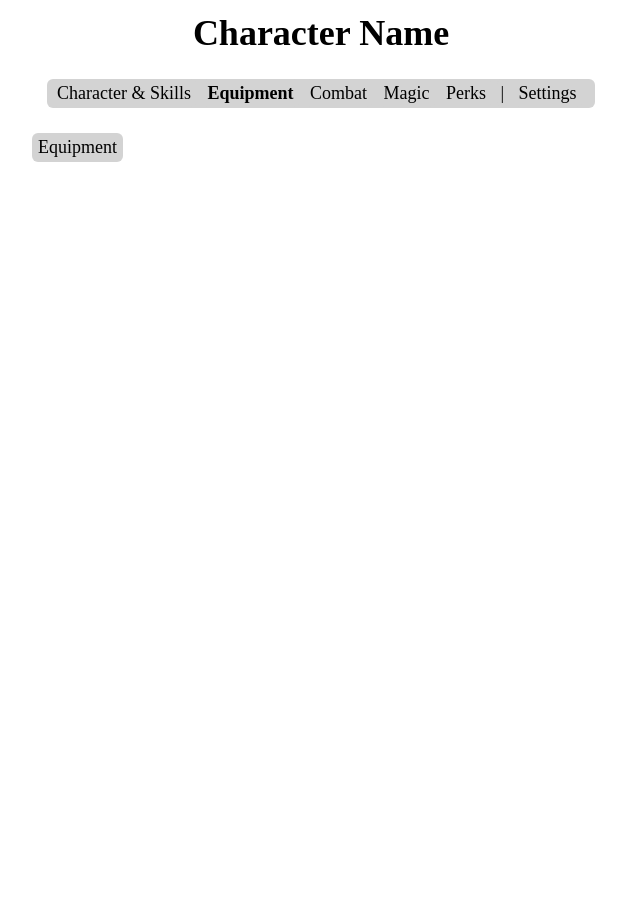
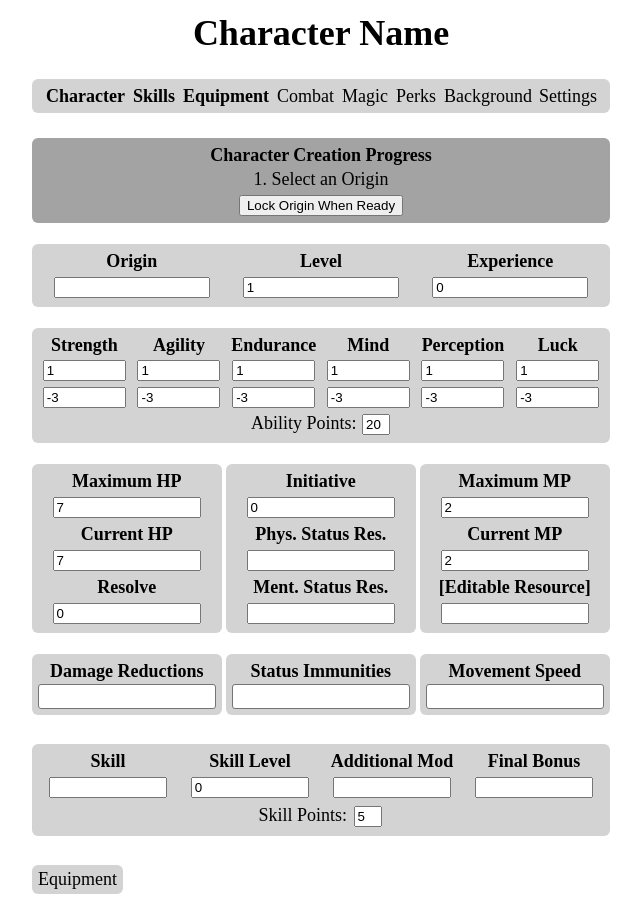
Before and after one commit to RionaKelly/SVCharacterSheet, a plain HTML site: page index.html in a window 1280 px wide. Both pictures are taken after a click on the element "Equipment". Shown: the whole page, without its empty margins (319-960 px from the left). Before the commit the page ends 800 px from the top, so only its background shows below. Drawn offline with Linux system fonts and the light colour scheme.

Commit message:
Character Creation Guide in progress with general improvements

```diff
--- a/index.html
+++ b/index.html
@@ -16,31 +16,47 @@
 -->
 
 <body onload="loadData()">
-  <div style="background-color: white;width:540px;margin: auto;text-align: center;margin-top: 8px;">
+  <div style="background-color: white;width:544px;margin: auto;text-align: center;margin-top: 8px;">
     <!-- <img src="assets\defaultIcon.png" alt="default player icon"> -->
     <h1 contenteditable="true">Character Name</h1>
   </div>
   <br>
-  <div class="categories" style="width:540px;margin: auto;">
-    <div style="display: inline;" onclick="categoryChange('cha');"><p id="chaButton" style="font-weight: bold;">Character &  Skills</p></div>
-    <div style="display: inline;" onclick="categoryChange('equ');"><p id="equButton">Equipment</p></div>
-    <div style="display: inline;" onclick="categoryChange('com');"><p id="comButton">Combat</p></div>
-    <div style="display: inline;" onclick="categoryChange('mag');"><p id="magButton">Magic</p></div>
-    <div style="display: inline;" onclick="categoryChange('per');"><p id="perButton">Perks</p></div>
-    <div style="display: inline;"><p style="padding:0;cursor:default;">|</p></div>
-    <div style="display: inline;" onclick="categoryChange('set');"><p id="setButton">Settings</p></div>
+  <div class="categories" style="width:570px;margin: auto;">
+    <table>
+    <tr>
+    <td style="display: inline;padding: 2px;" onclick="categoryChange('cha');"><p id="chaButton" class="bold">Character</p></td>
+    <td style="display: inline;padding: 2px;" onclick="categoryChange('ski');"><p id="skiButton" class="bold">Skills</p></td>
+    <td style="display: inline;padding: 2px;" onclick="categoryChange('equ');"><p id="equButton">Equipment</p></td>
+    <td style="display: inline;padding: 2px;" onclick="categoryChange('com');"><p id="comButton">Combat</p></td>
+    <td style="display: inline;padding: 2px;" onclick="categoryChange('mag');"><p id="magButton">Magic</p></td>
+    <td style="display: inline;padding: 2px;" onclick="categoryChange('per');"><p id="perButton">Perks</p></td>
+    <td style="display: inline;padding: 2px;" onclick="categoryChange('bac');"><p id="bacButton">Background</p></td>
+    <!-- <td style="display: inline;"><p style="padding:0;cursor:default;">|</p></td> -->
+    <td style="display: inline;" onclick="categoryChange('set');"><p id="setButton">Settings</p></td>
+    </tr>
+  </table>
+  </div>
+
+  <br>
+
+  <!--Character -->
+  <div id="chaCategory" style="display: block;">
+  <span id="creationProgress">
+  <div style="background-color: rgb(163, 163, 163);">
+    <table>
+      <tr>
+        <th>Character Creation Progress</th>
+      </tr>
+      <tr>
+        <td id="creationGuide">1. Select an Origin</td>
+      </tr>
+      <tr>
+        <td><button id="creationButton" onclick="lockChoice()">Lock Origin When Ready </button></td>
+      </tr>
+    </table>
   </div>
   <br>
-
-  <!--setions-->
-  <div id="setCategory">
-    <div>
-      <p>Settings</p>
-    </div>
-  </div>
-
-  <!--Character & Skills-->
-  <div id="chaCategory" style="display: block;">
+  </span>
   <div class="three">
     <table>
         <tr>
@@ -199,7 +215,11 @@
   </div>
   <br>
   <br>
-  <div>
+  </div>
+
+  <!--Skills-->
+  <div id="skiCategory" style="display: block;">
+    <div>
     <table>
       <tr>
         <th>Skill</th>
@@ -214,6 +234,7 @@
       </tr>
     </table>
   </div>
+  <br>
   </div>
 
   <!--Equipment-->
@@ -248,4 +269,18 @@
    </div>
   </div>
 
+  <!--Background-->
+  <div id="bacCategory">
+    <div>
+      <p>Background</p>
+    </div>
+  </div>
+
+  <!--Settings-->
+  <div id="setCategory">
+    <div>
+      <p>Settings Page</p>
+    </div>
+  </div>
+
 </body>
--- a/script.js
+++ b/script.js
@@ -26,6 +26,8 @@ var curMP;
 var physRes;
 var mentRes;
 
+var creationStage; // What stage of character creation the player has reached, for disabling modifying stats
+
 // Name, Modifier
 const damageReductions = [["Piercing", 0], ["Slashing", 0], ["Striking", 0], // 0-2
 ["Fire", 0], ["Lightning", 0], ["Corrosion", 0], ["Poison", 0], // 3-6
@@ -50,74 +52,130 @@
 ["Arcana", 0, 0, false], ["Alchemy", 0, 0, false], ["Occultism", 0, 0, false], ["Religion", 0, 0, false], // 28-31
 ["Mechanics", 0, 0, false], ["Operate Machine", 0, 0, false], ["Pilot (Steed)", 0, 0, false], ["Pilot (Vehicle)", 0, 0, false]] // 32-35
 
-function categoryChange(category) {
-    // Changes the current category being displayed
-    document.getElementById("chaButton").style = "";
-    document.getElementById("equButton").style = "";
-    document.getElementById("comButton").style = "";
-    document.getElementById("magButton").style = "";
-    document.getElementById("perButton").style = "";
-    document.getElementById("setButton").style = "";
-    document.getElementById("chaCategory").style = "";
-    document.getElementById("equCategory").style = "";
-    document.getElementById("comCategory").style = "";
-    document.getElementById("magCategory").style = "";
-    document.getElementById("perCategory").style = "";
-    document.getElementById("setCategory").style = "";
+function categoryChange(choice) {
+    // Toggles whether a category should be displayed or not
 
-    switch(category) {
-        case "cha":
-            document.getElementById("chaButton").style = "font-weight: bold;";
-            document.getElementById("chaCategory").style = "display: block;";
-            break;
-        case "equ":
-            document.getElementById("equButton").style = "font-weight: bold;";
-            document.getElementById("equCategory").style = "display: block;";
-            break;
-        case "com":
-            document.getElementById("comButton").style = "font-weight: bold;";
-            document.getElementById("comCategory").style = "display: block;";
-            break;
-        case "mag":
-            document.getElementById("magButton").style = "font-weight: bold;";
-            document.getElementById("magCategory").style = "display: block;";
-            break;
-        case "per":
-            document.getElementById("perButton").style = "display: inline; font-weight: bold;";
-            document.getElementById("perCategory").style = "display: block;";
-            break;
-        case "set":
-            document.getElementById("setButton").style = "display: inline; font-weight: bold;";
-            document.getElementById("setCategory").style = "display: block;";
-            break;
-        default:
-            console.log("Invalid Categoy Given")
+    var button = choice + "Button";
+    var category = choice + "Category";
+
+    if (document.getElementById(button).className == "bold") {
+        document.getElementById(button).className = "";
+        document.getElementById(category).style = "";
+    } else {
+        document.getElementById(button).className = "bold";
+        document.getElementById(category).style = "display: block;";
     }
 }
 
+function updateCreationProgress() {
+    // Updates the Character Creation Progress box to guide player and lock choices
+
+}
+
+function lockChoice() {
+    switch(creationStage) {
+        case 0:
+            if (origin != "") {
+                creationStage = 1
+                document.getElementById("creationGuide").innerHTML = "2. Spend Ability Points on your Stats"
+                document.getElementById("creationButton").innerHTML = "Lock Stats When Ready"
+                document.getElementById("origin").setAttribute("readonly", true);
+            }
+            break;
+        case 1:
+            if (document.getElementById("abiPoints").value == 0) {
+                creationStage = 2
+                document.getElementById("creationGuide").innerHTML = "3. Yay :)"
+                document.getElementById("creationButton").innerHTML = "Lock Somethinggg idk yet :/"
+                document.getElementById("abiPointsContainer").style = "display: none;"
+                u
+            }
+            break;
+        case 2:
+
+            break;
+    }
+}
+
+function originChange() {
+    // Changes the characters origin. Stage = 0/1
+
+    origin = document.getElementById("origin").value;
+
+    // Resets variables changed by origins
+    document.getElementById("strScore").value = 1;
+    document.getElementById("strScore").min = 1;
+    document.getElementById("lucScore").value = 1;
+    document.getElementById("lucScore").min = 1;
+    for (let i = 0; i < damageReductions.length; i++) {
+        damageReductions[i][1] = 0;
+    }
+    for (let i = 0; i < statusImmunities.length; i++) {
+        statusImmunities[i][1] = 0;
+    }
+    for (let i = 1; i < movementSpeeds.length; i++) {
+        movementSpeeds[i][1] = 0;
+    }
+
+    switch(origin) {
+        case "Human":
+            // +3 archetype points, +3 skill points, +1 to any ability
+            break;
+        case "Briarling":
+            // +3 mental reduction
+            damageReductions[13][1] = 3;
+            break;
+        case "Doll":
+            // +3 poison reduction, +3 hemorrhage reduction. immune to poisoned, infection, open wounds
+            damageReductions[6][1] = 3;
+            damageReductions[9][1] = 3;
+            statusImmunities[1][1] = 1;
+            statusImmunities[3][1] = 1;
+            statusImmunities[11][1] = 1;
+            break;
+        case "Hornspawn":
+            // +1 strength, +1 luck, +1 hp per level, immune to fear
+            strScore = 2
+            strMod = -2
+            lucScore = 2
+            lucMod = -2
+            document.getElementById("strScore").value = 2;
+            document.getElementById("strScore").min = 2;
+            document.getElementById("lucScore").value = 2;
+            document.getElementById("lucScore").min = 2;
+            document.getElementById("strMod").value = new Intl.NumberFormat("en-US", {signDisplay: "exceptZero"}).format(-2);
+            document.getElementById("lucMod").value = new Intl.NumberFormat("en-US", {signDisplay: "exceptZero"}).format(-2);
+            statusImmunities[6][1] = 1;
+            break;
+        case "Scaled One: Sunborn":
+            // + 3 fire reduction, +3 holy reduction, climbing speed = walking speed
+            damageReductions[3][1] = 3;
+            damageReductions[11][1] = 3;
+            movementSpeeds[2][1] = 4 + agiMod
+            break;
+        case "Scaled One: Murkspawn":
+            // +3 poison reduction, +3 death reduction, swimming speed = walking speed
+            damageReductions[6][1] = 3;
+            damageReductions[12][1] = 3;
+            movementSpeeds[1][1] = 4 + agiMod
+            break;
+        case "Vampire":
+            // +1 strength or agility
+            document.getElementById("abiPoints").value = 21;
+            break;
+    }
+    console.log("Origin set to " + origin)
+
+    updateDamageReductions()
+    updateStatusImmunities()
+    updateMovementSpeeds()
+}
+
 function updateModifiers(ability) {
-     // convert ability scores into modifiers
+    // Sets Ability Scores/Modifiers. Stage = 1/2
 
-    /* strScore = document.getElementById("strScore").value;
-    strMod = (4 - strScore)*-1;
-    document.getElementById("strMod").value = new Intl.NumberFormat("en-US", {signDisplay: "exceptZero"}).format(strMod);
-    agiScore = document.getElementById("agiScore").value;
-    agiMod = (4 - agiScore)*-1;
-    document.getElementById("agiMod").value = new Intl.NumberFormat("en-US", {signDisplay: "exceptZero"}).format((4 - agiScore)*-1);
-    endScore = document.getElementById("endScore").value;
-    endMod = (4 - endScore)*-1;
-    document.getElementById("endMod").value = new Intl.NumberFormat("en-US", {signDisplay: "exceptZero"}).format((4 - endScore)*-1);
-    minScore = document.getElementById("minScore").value;
-    minMod = (4 - minScore)*-1;
-    document.getElementById("minMod").value = new Intl.NumberFormat("en-US", {signDisplay: "exceptZero"}).format((4 - minScore)*-1);
-    perScore = document.getElementById("perScore").value;
-    perMod = (4 - perScore)*-1;
-    document.getElementById("perMod").value = new Intl.NumberFormat("en-US", {signDisplay: "exceptZero"}).format((4 - perScore)*-1);
-    lucScore = document.getElementById("lucScore").value;
-    lucMod = (4 - lucScore)*-1;
-    document.getElementById("lucMod").value = new Intl.NumberFormat("en-US", {signDisplay: "exceptZero"}).format((4 - lucScore)*-1); */
-
-    if (origin == "") {
+    // Make sure player has an origin
+    if (creationStage == 0) {
         switch (ability) {
             case "str":
                 document.getElementById("strScore").value = strScore;
@@ -139,10 +197,7 @@ function updateModifiers(ability) {
                 break;
         }
         return;
-    } else {
-        document.getElementById("origin").setAttribute("readonly", true);
-    }
-
+    } else if (creationStage == 1) {
         switch (ability) {
             case "str":
                 document.getElementById("abiPoints").value = Number(document.getElementById("abiPoints").value) + (strScore - Number(document.getElementById("strScore").value));
@@ -181,36 +236,54 @@ function updateModifiers(ability) {
                 document.getElementById("lucMod").value = new Intl.NumberFormat("en-US", {signDisplay: "exceptZero"}).format(lucMod);
                 break;
             default:
-            console.log("Invalid Ability Given")
+                console.log("Invalid Ability Given: " + ability)
         }
+        // Check if Vampire's stats are impossible
+        if ((origin == "Vampire") && (strScore == 1) && (agiScore == 1)) {
+            document.getElementById("error").innerHTML = "Error: Vampire cannot have 1 Strength and Agility"
+            document.getElementById("error").style = "display:block;"
+        } else {
+            document.getElementById("error").style = "display:none;"
+        }
+    } else {
 
-/*     text = "ability" + "Score"
-    eval(text) */
+    }
 
     updateStatRes();
     updateHP();
     updateMP();
     updateMovementSpeeds();
 
-    // Various Checks
-    if ((origin == "Vampire") && (strScore == 1) && (agiScore == 1)) {
-        document.getElementById("error").innerHTML = "Error: Vampire cannot have 1 Strength and Agility"
-        document.getElementById("error").style = "display:block;"
+
+}
+
+function setBaseMiscStats() {
+    // Sets the base values for miscelanious stats
+    // HP
+    if (origin == "Hornspawn") {
+        maxHP = 10 + endMod + level;
     } else {
-        document.getElementById("error").style = "display:none;"
+        maxHP = 10 + endMod;
     }
-    if (document.getElementById("abiPoints").value <= 0) {
-        document.getElementById("abiPointsContainer").style = "display: none;"
-    } else {
-        document.getElementById("abiPointsContainer").style = "display: default;"
-    }
+    document.getElementById("maxHP").value = maxHP;
+    document.getElementById("curHP").max = maxHP;
+
+    // MP
+    maxMP = 5 + minMod;
+    document.getElementById("maxMP").value = maxMP;
+    document.getElementById("curMP").max = maxMP;
 }
 
 function updateHP() {
     // update HP
+
+    if (creationStage < 2) {
+        document.getElementById("maxHP").value = maxHP;
+    }
+
     var bonus = 0;
     if (origin == "Hornspawn") {
-        bonus = bonus + level;
+        bonus = level;
     }
 
     maxHP = 10 + endMod + bonus;
@@ -288,78 +361,6 @@ function updateSkills() {
     document.getElementById("skills").innerHTML = text;
 }
 
-function originChange() {
-    origin = document.getElementById("origin").value;
-
-/*     document.getElementById("strScore").value = 1;
-    document.getElementById("strScore").min = 1;
-    document.getElementById("lucScore").value = 1;
-    document.getElementById("lucScore").min = 1; */
-
-    for (let i = 0; i < damageReductions.length; i++) {
-        damageReductions[i][1] = 0;
-    }
-    for (let i = 0; i < statusImmunities.length; i++) {
-        statusImmunities[i][1] = 0;
-    }
-    for (let i = 1; i < movementSpeeds.length; i++) {
-        movementSpeeds[i][1] = 0;
-    }
-
-    switch(origin) {
-        case "Human":
-            // +3 archetype points, +3 skill points, +1 to any ability
-            break;
-        case "Briarling":
-            // +3 mental reduction
-            damageReductions[13][1] = 3;
-            break;
-        case "Doll":
-            // +3 poison reduction, +3 hemorrhage reduction. immune to poisoned, infection, open wounds
-            damageReductions[6][1] = 3;
-            damageReductions[9][1] = 3;
-            statusImmunities[1][1] = 1;
-            statusImmunities[3][1] = 1;
-            statusImmunities[11][1] = 1;
-            break;
-        case "Hornspawn":
-            // +1 strength, +1 luck, +1 hp per level, immune to fear
-            strScore = 2
-            strMod = -2
-            lucScore = 2
-            lucMod = -2
-            document.getElementById("strScore").value = 2;
-            document.getElementById("strScore").min = 2;
-            document.getElementById("lucScore").value = 2;
-            document.getElementById("lucScore").min = 2;
-            document.getElementById("strMod").value = new Intl.NumberFormat("en-US", {signDisplay: "exceptZero"}).format(-2);
-            document.getElementById("lucMod").value = new Intl.NumberFormat("en-US", {signDisplay: "exceptZero"}).format(-2);
-            statusImmunities[6][1] = 1;
-            break;
-        case "Scaled One: Sunborn":
-            // + 3 fire reduction, +3 holy reduction, climbing speed = walking speed
-            damageReductions[3][1] = 3;
-            damageReductions[11][1] = 3;
-            movementSpeeds[2][1] = 4 + agiMod
-            break;
-        case "Scaled One: Murkspawn":
-            // +3 poison reduction, +3 death reduction, swimming speed = walking speed
-            damageReductions[6][1] = 3;
-            damageReductions[12][1] = 3;
-            movementSpeeds[1][1] = 4 + agiMod
-            break;
-        case "Vampire":
-            // +1 strength or agility
-            document.getElementById("abiPoints").value = 21;
-            break;
-    }
-    console.log("Origin set to " + origin)
-
-    updateDamageReductions()
-    updateStatusImmunities()
-    updateMovementSpeeds()
-}
-
 function expChange() {
     // check if exp has reached the requirement to level up
 
@@ -411,6 +412,7 @@ function loadData() {
 
 function resetData() {
         saved = true;
+        creationStage = 0;
         name = "Character Name";
         origin = "";
         level = 1;
--- a/style.css
+++ b/style.css
@@ -41,6 +41,10 @@ table {
     display: none;
 }
 
+.bold {
+    font-weight: bold;
+}
+
 .categories  {
     margin-left: 4px;
 }
@@ -75,7 +79,7 @@ input {
     border-radius: 3px;
 }
 
-#chaCategory, #skiCategory, #equCategory, #comCategory, #magCategory, #perCategory, #setCategory {
+#chaCategory, #skiCategory, #equCategory, #comCategory, #magCategory, #perCategory, #setCategory, #bacCategory {
     background-color: white;
     display: none;
 }
```
Lines whose indentation alone changed are shown as unchanged.
